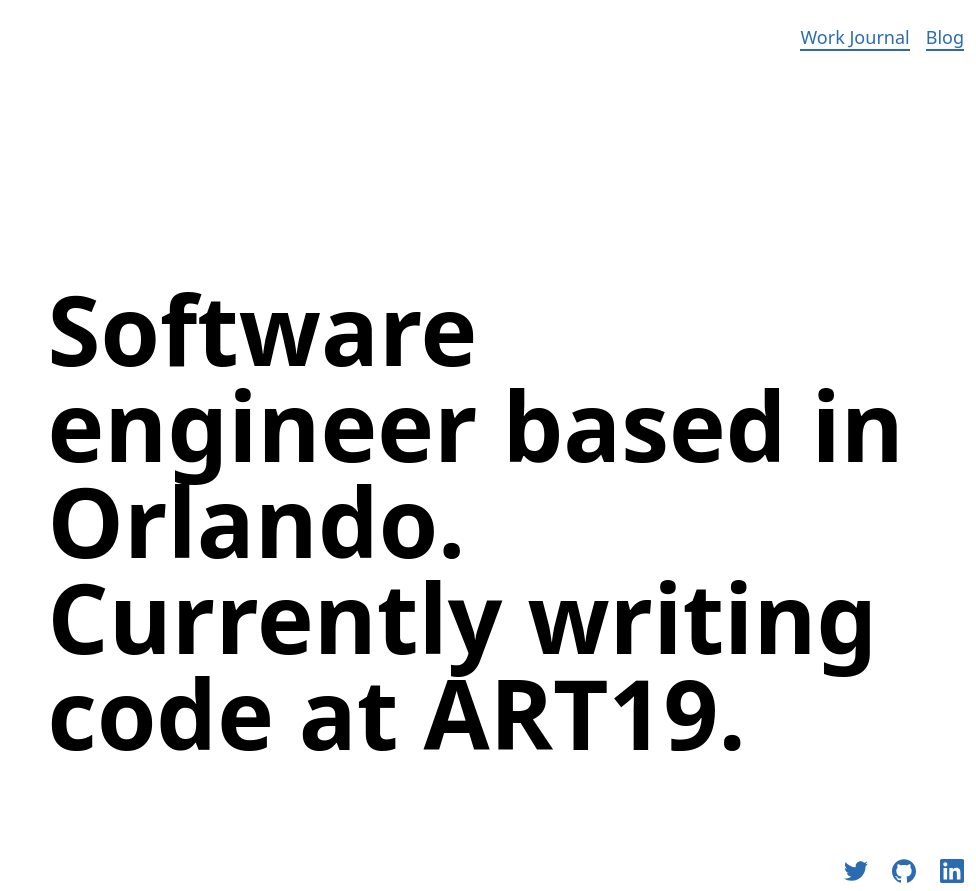
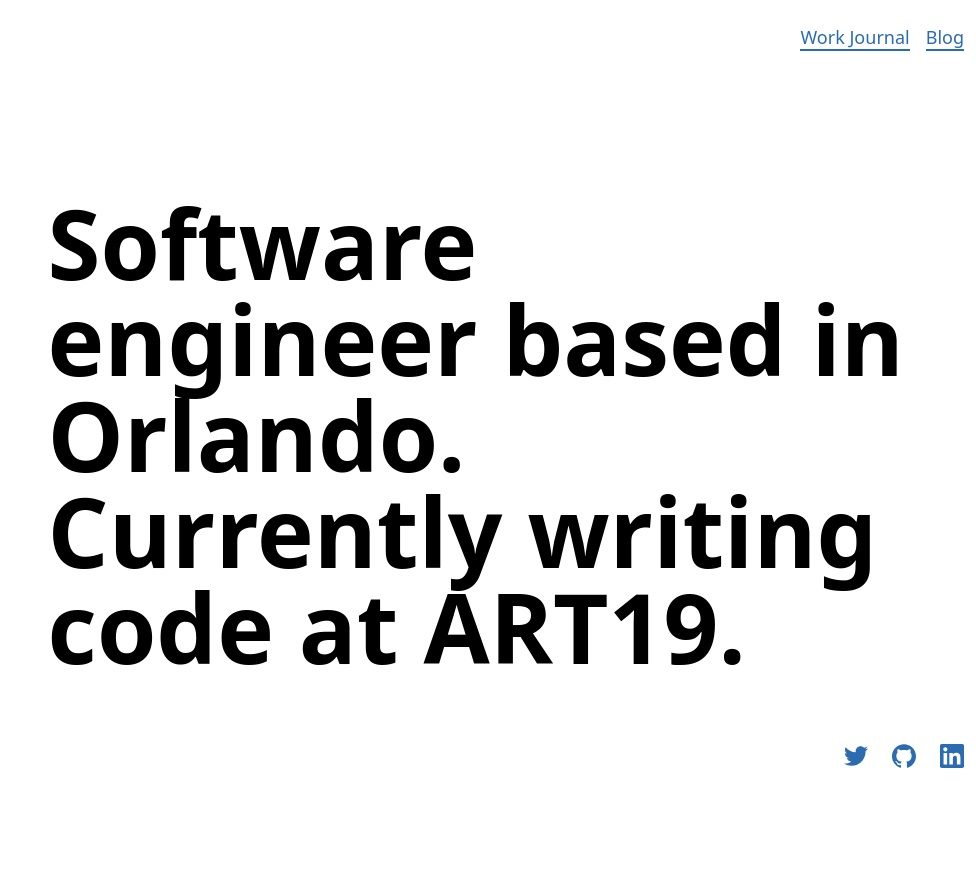
Before and after one commit to ddoria921/darindoria.com, a Next.js app: page / in a window 1280 px wide. Shown: the whole page, without its empty margins (304-1280 px from the left). After the commit the page ends 800 px from the top, so only its background shows below. Built offline with nearby package versions, Linux system fonts and the light colour scheme.

Commit message:
Update home container padding

```diff
--- a/styles/index.css
+++ b/styles/index.css
@@ -14,7 +14,7 @@
 }
 
 .home-container {
-  padding: 18vmax 4vmax 7vmax 4vmax;
+  padding: 18vmin 4vmax 0vmax;
 }
 
 .prose code {
```
